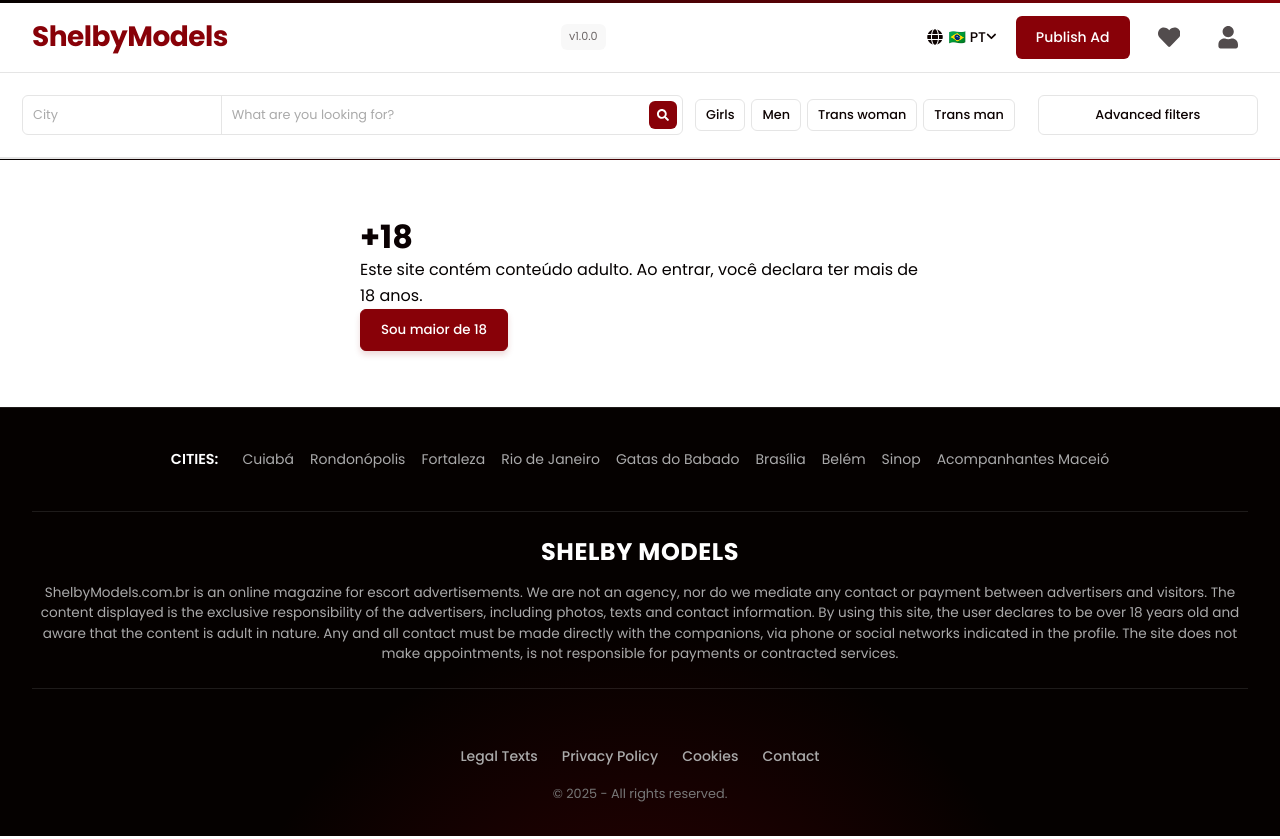
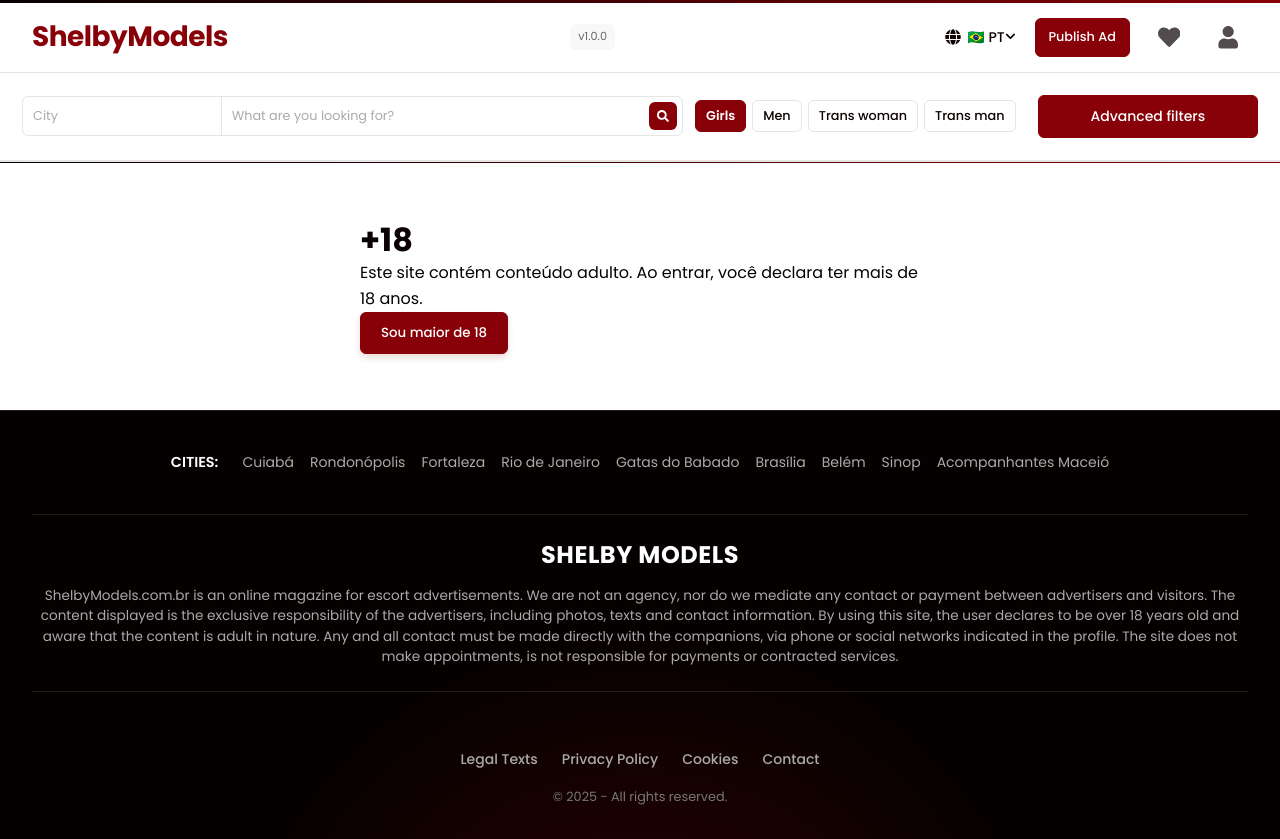
Before and after one commit to rodrigomarcell/ShelbyModels.Frontend, a React (Vite) app: page /#/age in a window 1280 px wide. Built offline with nearby package versions, Linux system fonts and the light colour scheme.

Commit message:
estilo de cor de fundo de botoes head

```diff
--- a/src/components/FilterBar/FilterBar.css
+++ b/src/components/FilterBar/FilterBar.css
@@ -47,14 +47,20 @@
 }
 
 .tag.active {
+  background-color: var(--color-primary);
+  color: #fff;
   border-color: var(--color-primary);
-  color: var(--color-primary);
-  background-color: rgba(136, 1, 8, 0.1);
+  font-weight: 600;
+  transition: background-color var(--transition-quick);
 }
 
 .tag:hover {
   border-color: var(--color-primary);
   color: var(--color-primary);
+}
+
+.tag.active:hover {
+  background-color: var(--color-primary-hover);
 }
 
 /* Cápsula composta */
--- a/src/components/FilterBar/FilterBar.jsx
+++ b/src/components/FilterBar/FilterBar.jsx
@@ -48,6 +48,9 @@
     { value: 'Trans Men', key: 'TM', label: t('gender.TM') }
   ]
 
+  // Garantir que sempre tenha um gênero selecionado (padrão: Garotas)
+  const selectedGender = filters.gender || 'Girls'
+
   return (
     <div className="filters-bar">
       <div className="filters-row">
@@ -89,7 +92,7 @@
             {genderOptions.map(option => (
               <button
                 key={option.value}
-                className={`tag ${filters.gender === option.value ? 'active' : ''}`}
+                className={`tag ${selectedGender === option.value ? 'active' : ''}`}
                 onClick={() => handleGenderChange(option.value)}
                 type="button"
               >
@@ -103,7 +106,7 @@
         <div className="advanced-filters">
           <button
             type="button"
-            className="btn btn-outline"
+            className="btn btn-publish"
             onClick={handleAdvancedToggle}
           >
             {t('filters.advanced')}
--- a/src/components/header/Header.css
+++ b/src/components/header/Header.css
@@ -55,19 +55,19 @@
 }
 
 .btn-publish {
-  background: var(--color-primary);
-  color: var(--color-bg);
+  background-color: var(--color-primary);
+  color: #fff;
   padding: 0.6rem 1.2rem;
   border-radius: var(--radius-sm);
   font-weight: 600;
   text-decoration: none;
-  border: none;
+  border: 1px solid var(--color-primary);
   font-size: 0.875rem;
-  transition: background var(--transition-smooth);
+  transition: background-color var(--transition-quick);
 }
 
 .btn-publish:hover {
-  background: linear-gradient(45deg, var(--color-primary), var(--color-primary-hover));
+  background-color: var(--color-primary-hover);
 }
 
 .favorites-container {
@@ -292,6 +292,11 @@
     display: inline-flex;
     padding: 0.5rem 0.8rem;
     font-size: 0.8rem;
+    transition: background-color var(--transition-quick);
+  }
+
+  .header-top .header-top-content .header-actions .btn-publish:hover {
+    background-color: var(--color-primary-hover);
   }
 
   /* Regra unificada e corrigida para ícones */
--- a/src/context/ModelContext.jsx
+++ b/src/context/ModelContext.jsx
@@ -28,7 +28,7 @@
   const [loading, setLoading] = useState(true);
   const [filters, setFilters] = useState({
     category: 'all',
-    gender: 'all',
+    gender: 'Girls', // Padrão sempre "Girls"
     search: '',
     location: ''
   });
```
